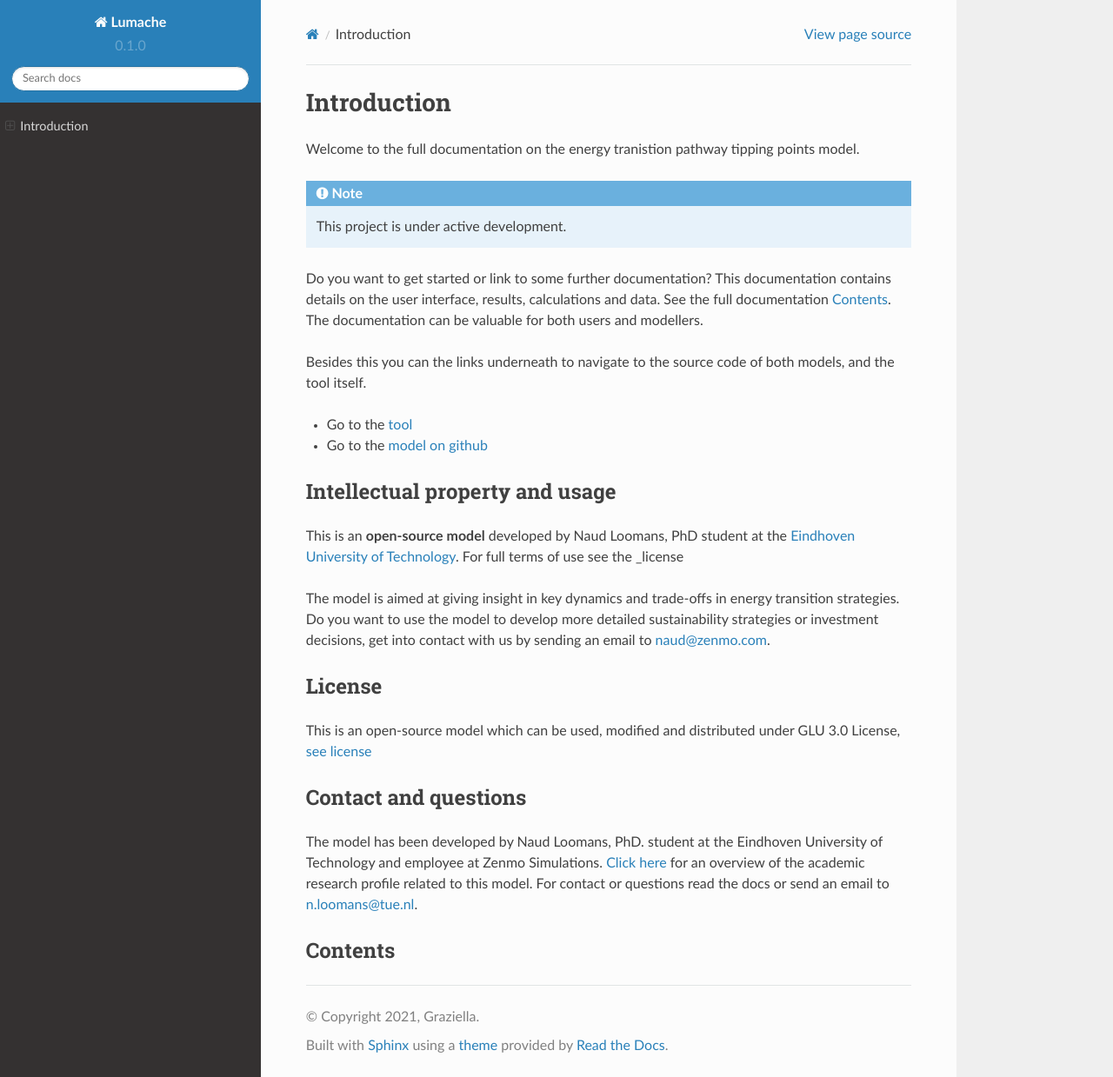
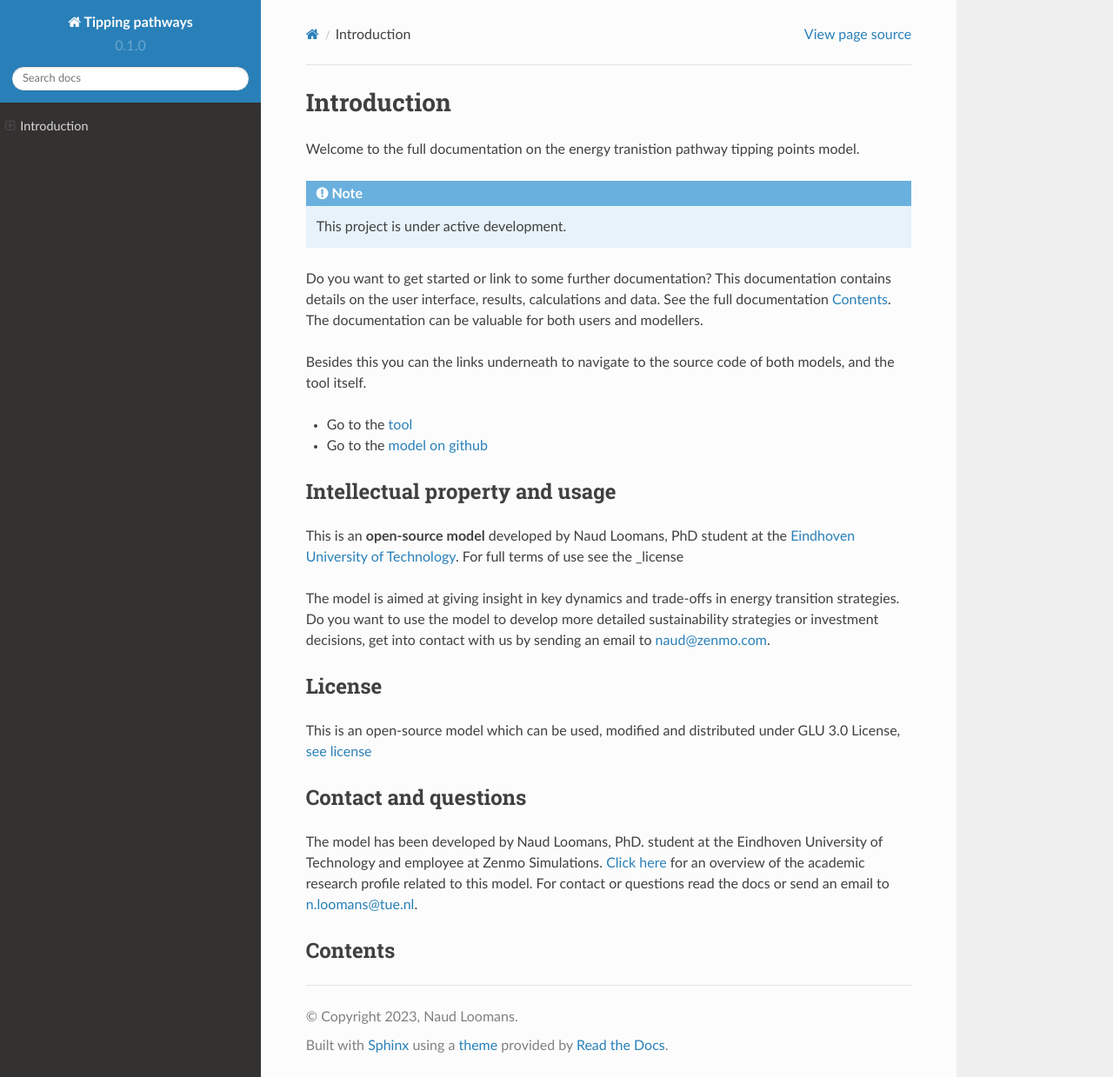
Before and after one commit to NEON-Research/Heat_transition_tipping_pathways, a Sphinx documentation site: the page built from docs/source/index.rst, in a window 1280 px wide and 1239 px high. Shown: the whole window at 87% size. Built offline with Sphinx 7.4.7 and the Read the Docs theme 2.0.0, drawn with Linux system fonts in a browser that asks for light colours; pages that are not in the unit, such as notebooks, are missing from menus.

Commit message:
Update conf.py

```diff
--- a/docs/source/conf.py
+++ b/docs/source/conf.py
@@ -2,9 +2,9 @@
 
 # -- Project information
 
-project = 'Lumache'
-copyright = '2021, Graziella'
-author = 'Graziella'
+project = 'Tipping pathways'
+copyright = '2023, Naud Loomans'
+author = 'Naud Loomans'
 
 release = '0.1'
 version = '0.1.0'
```
